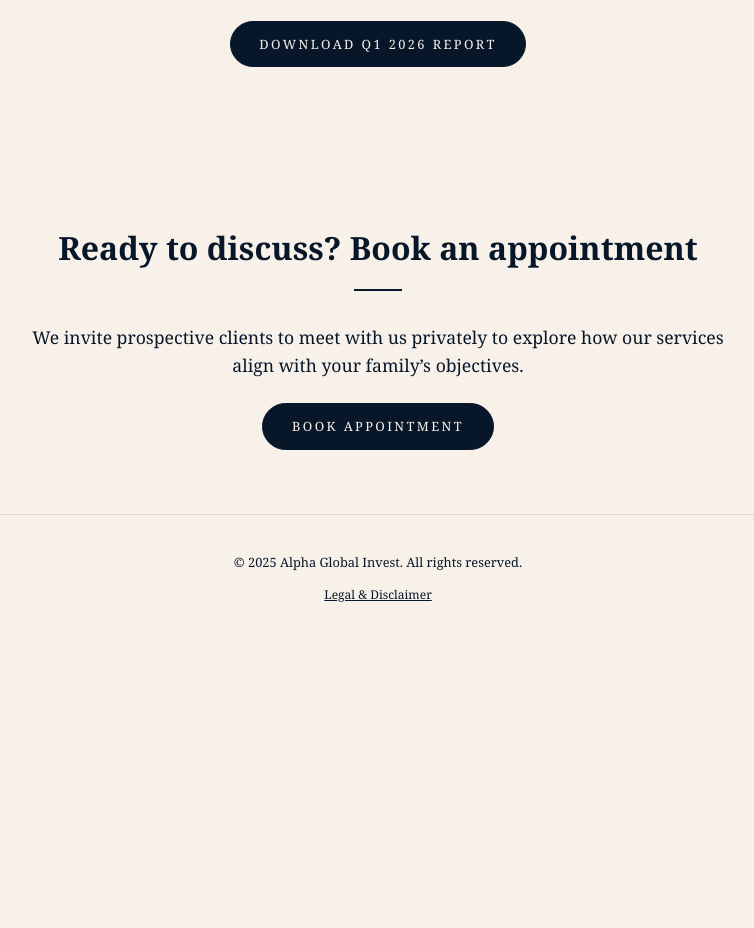
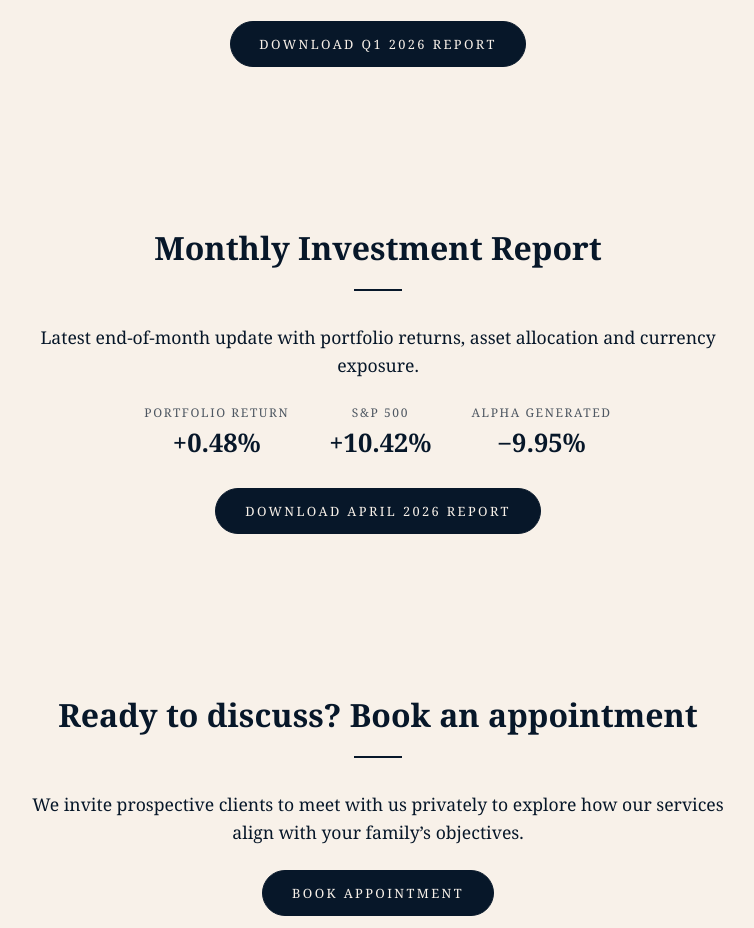
Before and after one commit to maxcnd/alpha-global-invest, a plain HTML site: page index.html in a window 1280 px wide. Shown: the part 1881-2809 px from the top of the page, without its empty margins (262-1016 px from the left). Before the commit the page ends 2521 px from the top, so only its background shows below. Drawn offline with Linux system fonts and the light colour scheme.

Commit message:
Add files via upload

```diff
--- a/index.html
+++ b/index.html
@@ -3,6 +3,10 @@
   <head>
     <meta charset="UTF-8" />
     <meta name="viewport" content="width=device-width, initial-scale=1.0" />
+    <!-- Favicon -->
+    <link rel="icon" href="favicon.ico" sizes="any" />
+    <link rel="icon" type="image/png" href="favicon.png" />
+    <link rel="apple-touch-icon" href="apple-touch-icon.png" />
     <title>Alpha Global Invest – Private Investment Office</title>
     <!-- Main stylesheet -->
     <link rel="stylesheet" href="style.css" />
@@ -112,7 +116,39 @@
             <span style="display:block; font-size:1.6rem; font-weight:bold; color:var(--navy);">+5.31%</span>
           </div>
         </div>
-        <a href="reports/Alpha_Global_Invest_Q1_2026_Report.pdf" download class="btn btn-primary" data-i18n="report.button">Download Q1 2026 Report</a>
+        <a href="reports/Alpha_Global_Invest_Q1_2026_Report.pdf" download class="btn btn-primary"
+           data-i18n="report.button"
+           data-goatcounter-click="download-quarterly-q1-2026"
+           data-goatcounter-title="Download — Q1 2026 Quarterly Report">Download Q1 2026 Report</a>
+      </div>
+    </section>
+
+    <!-- Monthly Report download section -->
+    <section id="report-monthly" class="section cta">
+      <div class="container">
+        <h2 data-i18n="monthly.title">Monthly Investment Report</h2>
+        <p style="max-width:720px; margin:0 auto 1.5rem; text-align:center; font-size:1.1rem;" data-i18n="monthly.text">
+          Latest end-of-month update with portfolio returns,
+          asset allocation and currency exposure.
+        </p>
+        <div style="display:flex; justify-content:center; gap:2.5rem; margin-bottom:1.5rem; flex-wrap:wrap;">
+          <div style="text-align:center;">
+            <span style="display:block; font-size:0.75rem; letter-spacing:0.1rem; text-transform:uppercase; opacity:0.7;" data-i18n="report.label.portfolio">Portfolio Return</span>
+            <span style="display:block; font-size:1.6rem; font-weight:bold; color:var(--navy);">+0.48%</span>
+          </div>
+          <div style="text-align:center;">
+            <span style="display:block; font-size:0.75rem; letter-spacing:0.1rem; text-transform:uppercase; opacity:0.7;" data-i18n="report.label.sp500">S&amp;P 500</span>
+            <span style="display:block; font-size:1.6rem; font-weight:bold; color:var(--navy);">+10.42%</span>
+          </div>
+          <div style="text-align:center;">
+            <span style="display:block; font-size:0.75rem; letter-spacing:0.1rem; text-transform:uppercase; opacity:0.7;" data-i18n="report.label.alpha">Alpha Generated</span>
+            <span style="display:block; font-size:1.6rem; font-weight:bold; color:var(--navy);">−9.95%</span>
+          </div>
+        </div>
+        <a href="reports/Alpha_Global_Invest_April_2026_Report.pdf" download class="btn btn-primary"
+           data-i18n="monthly.button"
+           data-goatcounter-click="download-monthly-april-2026"
+           data-goatcounter-title="Download — April 2026 Monthly Report">Download April 2026 Report</a>
       </div>
     </section>
 
@@ -137,6 +173,9 @@
         <a href="legal.html" data-i18n="footer.legal">Legal &amp; Disclaimer</a>
       </p>
     </footer>
+    <!-- GoatCounter analytics: replace YOURCODE with your site code from https://www.goatcounter.com/settings -->
+    <script data-goatcounter="https://YOURCODE.goatcounter.com/count"
+            async src="//gc.zgo.at/count.js"></script>
     <script src="script.js"></script>
   </body>
 </html>
```
